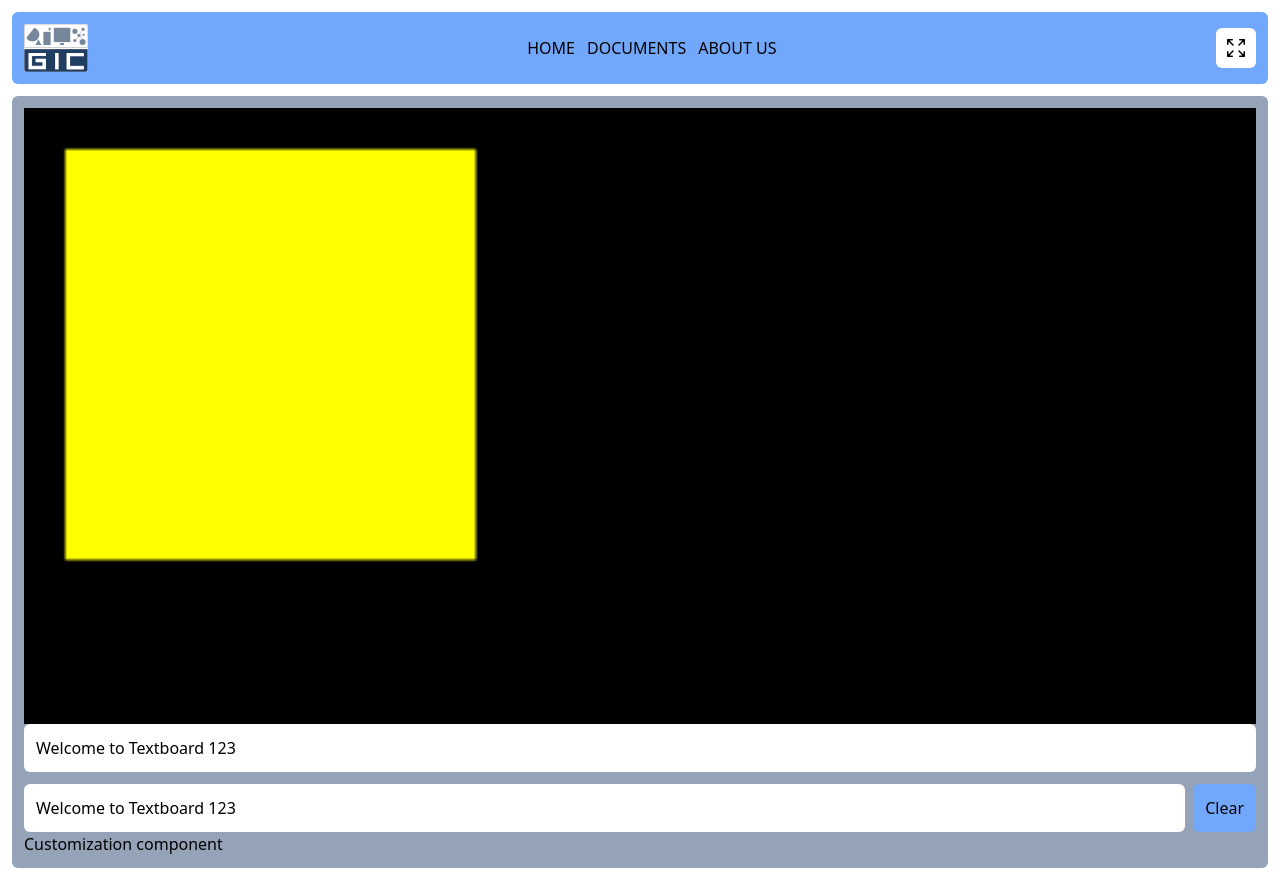
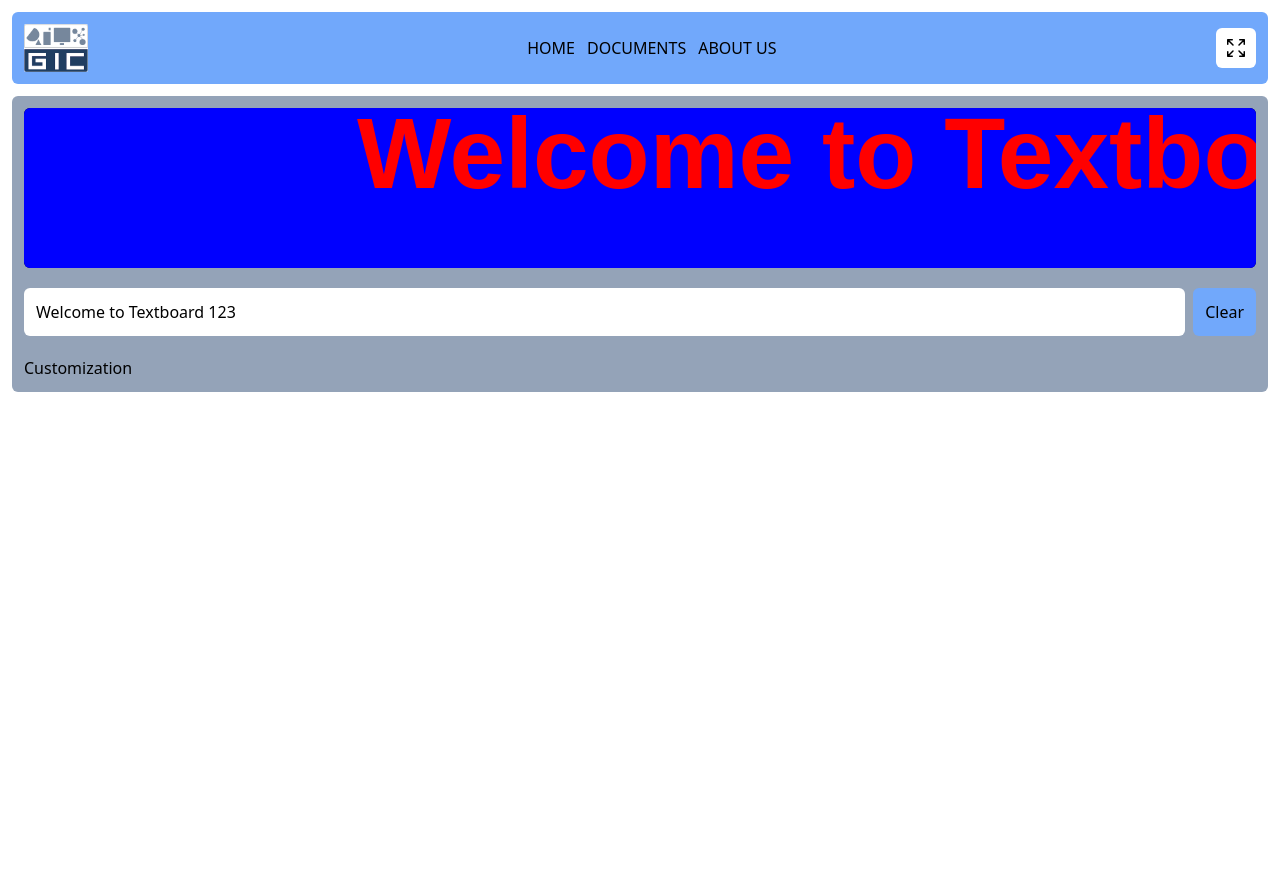
Before and after one commit to lymakara1/react-project, a React (Vite) app: page / in a window 1280 px wide. After the commit the page ends 800 px from the top, so only its background shows below. Built offline with nearby package versions, Linux system fonts and the light colour scheme.

Commit message:
add new feature

```diff
--- a/src/App.jsx
+++ b/src/App.jsx
@@ -29,8 +29,9 @@ const router = createBrowserRouter([
 function App() {
   let defaultText = "Welcome to Textboard 123";
   const [text, setText] = useState(defaultText);
+  const [fullscreen, setFullScreen] = useState(false);
   return (
-    <ShareText.Provider value={{ text, setText }}>
+    <ShareText.Provider value={{ text, setText, fullscreen, setFullScreen }}>
       <RouterProvider router={router} />
     </ShareText.Provider>
   );
--- a/src/components/Customization.jsx
+++ b/src/components/Customization.jsx
@@ -1,7 +1,7 @@
 import React from "react";
 
 function Customization() {
-  return <div>Customization component</div>;
+  return <div>Customization</div>;
 }
 
 export default Customization;
--- a/src/components/DisplayCanvas.jsx
+++ b/src/components/DisplayCanvas.jsx
@@ -1,25 +1,77 @@
 import React, { useContext, useEffect, useRef } from "react";
 import Canvas from "./canvas/Canvas";
+import { ShareText } from "./ShareText";
+
+// Draw Backgrund
+const drawBackground = (ctx, width, height) => {
+  ctx.fillStyle = "blue";
+  ctx.fillRect(0, 0, width, height);
+};
+
+//Draw Backgorund Animation
+const drawCircle = function (ctx) {
+  const randomColor = "#" + Math.floor(Math.random() * 16777215).toString(16);
+  ctx.beginPath();
+
+  ctx.beginPath();
+  ctx.arc(100, 100, 30, 0, Math.PI * 2, false);
+  ctx.strokeStyle = "red";
+  ctx.stroke();
+  ctx.fillStyle = randomColor;
+  ctx.fill();
+};
+
+// Draw Text Input
+const drawText = (ctx, frameCount, text, width, height) => {
+  var x = 100;
+  var y = 100;
+  var dx = 1;
+
+  ctx.fillStyle = "red";
+  ctx.font = "bold 100px sans-serif";
+  ctx.fillText(text, frameCount, height / 2);
+
+  // Scroll Right
+  if (x > width) {
+    x = -textWidth;
+  }
+  x += dx;
+};
 
 function DisplayCanvas() {
+  const { text, fullscreen, setFullScreen } = useContext(ShareText);
+  const canvasContainerRef = useRef(null);
+
+  useEffect(() => {
+    // Function to check if value is true
+    const checkValue = () => {
+      if (fullscreen) {
+        setFullScreen(false);
+        if (!document.fullscreenElement) {
+          canvasContainerRef.current.requestFullscreen().catch((err) => {
+            console.error(
+              `Error attempting to enable full-screen mode: ${err.message} (${err.name})`
+            );
+          });
+        } else {
+          console.log("Already in full-screen mode!");
+        }
+      }
+    };
+    checkValue();
+  }, [fullscreen, setFullScreen]);
+
   const draw = (ctx, frameCount) => {
-    ctx.clearRect(0, 0, ctx.canvas.width, ctx.canvas.height);
-    // ctx.fillStyle = "#000000";
-    // ctx.beginPath();
-    // ctx.arc(50, 100, 20 * Math.sin(frameCount * 0.05) ** 2, 0, 2 * Math.PI);
-    // ctx.fill();
+    const { width, height } = ctx.canvas;
+    ctx.clearRect(0, 0, width, height);
+    drawBackground(ctx, width, height);
+    drawText(ctx, frameCount, text, width, height);
+    // drawCircle(ctx);
+  };
 
-    // ctx.fillStyle = "red";
-    // ctx.font = "bold 50px sans-serif";
-    // ctx.fillText("hi ther", 50 + frameCount, 100);
-
-    ctx.fillStyle = "yellow";
-    const delta = frameCount % 800;
-    ctx.fillRect(10, 10, 100, 100);
-  };
   return (
-    <div>
-      <Canvas draw={draw} className="bg-black w-full" />
+    <div ref={canvasContainerRef} className="w-full h-40">
+      <Canvas draw={draw} className="bg-black rounded-md" />
     </div>
   );
 }
--- /dev/null
+++ b/src/components/FullScreenContext.jsx
@@ -0,0 +1,31 @@
+import React, { createContext, useRef, useContext } from "react";
+
+const FullScreenContext = createContext();
+
+export const FullScreenProvider = ({ children }) => {
+  const canvasRef = useRef(null);
+
+  const handleFullScreen = () => {
+    const canvas = canvasRef.current;
+    if (canvas.requestFullscreen) {
+      canvas.requestFullscreen();
+    } else if (canvas.mozRequestFullScreen) {
+      // Firefox
+      canvas.mozRequestFullScreen();
+    } else if (canvas.webkitRequestFullscreen) {
+      // Chrome, Safari, and Opera
+      canvas.webkitRequestFullscreen();
+    } else if (canvas.msRequestFullscreen) {
+      // IE/Edge
+      canvas.msRequestFullscreen();
+    }
+  };
+
+  return (
+    <FullScreenContext.Provider value={{ canvasRef, handleFullScreen }}>
+      {children}
+    </FullScreenContext.Provider>
+  );
+};
+
+export const useFullScreen = () => useContext(FullScreenContext);
--- a/src/components/InputField.jsx
+++ b/src/components/InputField.jsx
@@ -10,7 +10,6 @@ function InputField() {
   }
   return (
     <div className="flex flex-col gap-3">
-      <h2 className="p-3 bg-white rounded-md">{text}</h2>
       <div className="flex flex-col">
         <div className="flex flex-row gap-2">
           <input
--- a/src/components/NavBar.jsx
+++ b/src/components/NavBar.jsx
@@ -14,7 +14,7 @@ function NavBar() {
   return (
     <nav className="m-3 bg-[#71A8FB] rounded-md flex flex-row gap-3 p-3 justify-center items-center">
       <img className="h-12 rounded-sm" src={gicLogo} alt="" />
-      <div className="flex flex-row gap-3 flex-grow justify-center items-center">
+      <div className="flex flex-row gap-3 flex-grow justify-center items-center max-md:hidden max-md:flex-grow">
         <NavLink className="hover:text-white" to="/">
           HOME
         </NavLink>
--- /dev/null
+++ b/src/components/canvas/ResizeCanvas.jsx
@@ -0,0 +1,13 @@
+function ResizeCanvas(canvas) {
+  const { width, height } = canvas.parentElement.getBoundingClientRect();
+
+  if (canvas.width !== width || canvas.height !== height) {
+    canvas.width = width;
+    canvas.height = height;
+    return { width, height };
+  }
+
+  return null;
+}
+
+export default ResizeCanvas;
--- a/src/components/canvas/UseCanvas.jsx
+++ b/src/components/canvas/UseCanvas.jsx
@@ -1,4 +1,5 @@
 import React, { useEffect, useRef } from "react";
+import ResizeCanvas from "./ResizeCanvas";
 
 const UseCanvas = (draw) => {
   const canvasRef = useRef(null);
@@ -9,18 +10,32 @@ const UseCanvas = (draw) => {
     let frameCount = 0;
     let animationFrameId;
 
+    const handleResize = () => {
+      const resizeResult = ResizeCanvas(canvas);
+      if (resizeResult) {
+        // Optionally, handle resize result
+      }
+    };
+
     //Our draw came here
     const render = () => {
       frameCount++;
+      handleResize(); // Adjust canvas size before each draw
       draw(context, frameCount);
       animationFrameId = window.requestAnimationFrame(render);
     };
     render();
 
+    window.addEventListener("resize", handleResize);
+
+    // handleResize();
+    // window.addEventListener("resize", handleResize);
+
     return () => {
       window.cancelAnimationFrame(animationFrameId);
+      window.removeEventListener("resize", handleResize);
     };
-  }, [draw, 100]);
+  }, [draw]);
   return canvasRef;
 };
 
--- a/src/layouts/HomeLayout.jsx
+++ b/src/layouts/HomeLayout.jsx
@@ -5,7 +5,7 @@ import InputField from "../components/InputField";
 
 function HomeLayout() {
   return (
-    <div className="b bg-slate-400 m-3 p-3 rounded-md">
+    <div className="bg-slate-400 m-3 p-3 rounded-md flex flex-col gap-5">
       <DisplayCanvas />
       <InputField />
       <Customization />
```
